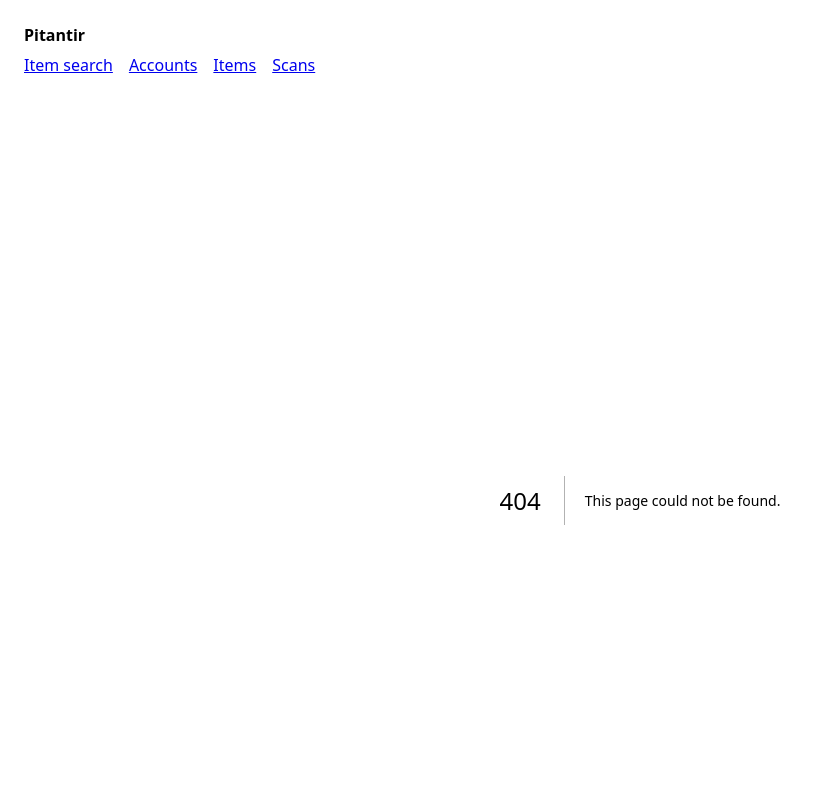
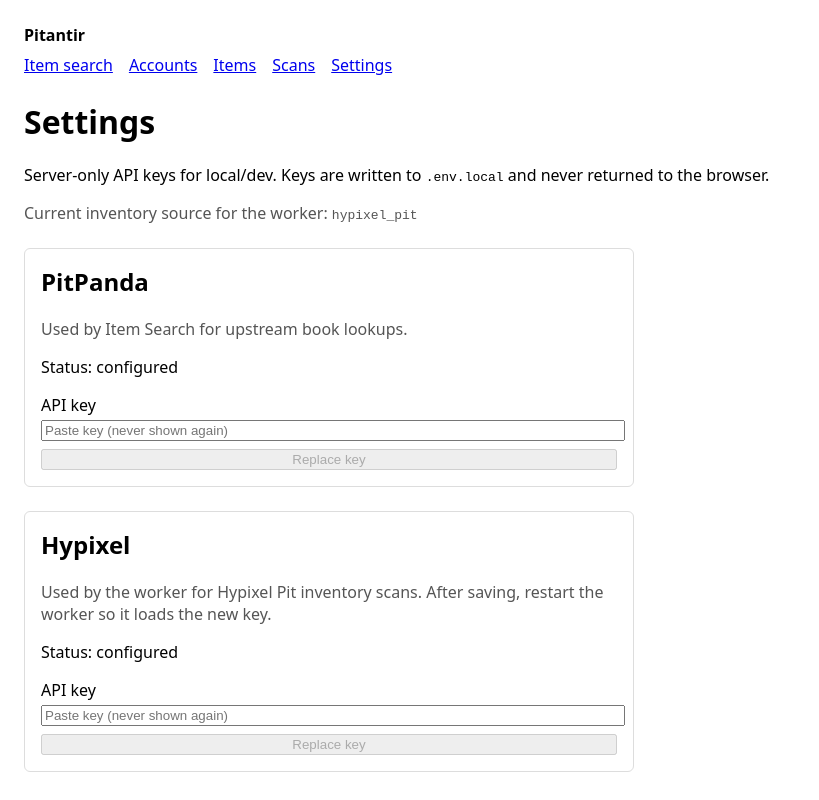
Before and after one commit to NotRealSoap/pitantir, a Next.js app in the folder apps/web/: page /settings in a window 1280 px wide. Before the commit this address had no page. Shown: the top 800 px of the page, without its empty margins (0-819 px from the left). Built offline with nearby package versions, Linux system fonts and the light colour scheme; no server answers.

Commit message:
Add Settings page for Hypixel API key
Let operators paste a Hypixel key in the web UI (never echoed back),
persist it to .env.local / root .env, and mark inventory source as
hypixel_pit for the worker.

Co-authored-by: NotRealSoap <NotRealSoap@users.noreply.github.com>

```diff
--- /dev/null
+++ b/apps/web/app/api/settings/hypixel/route.ts
@@ -0,0 +1,66 @@
+import { NextResponse } from "next/server";
+import {
+  getHypixelApiKey,
+  isHypixelConfigured,
+  setHypixelApiKey,
+} from "../../../../src/server/hypixel-key-store";
+import { InMemoryRateLimiter } from "../../../../src/server/rate-limit";
+
+const rateLimiter = new InMemoryRateLimiter(10, 60_000);
+
+function clientIp(request: Request): string {
+  return (
+    request.headers.get("x-forwarded-for")?.split(",")[0]?.trim() ??
+    request.headers.get("x-real-ip") ??
+    "anonymous"
+  );
+}
+
+/** Never returns the key value — only whether it is present. */
+export async function GET() {
+  return NextResponse.json({
+    configured: isHypixelConfigured(),
+    inventorySource: process.env.INVENTORY_SOURCE ?? (isHypixelConfigured() ? "hypixel_pit" : "mock"),
+  });
+}
+
+export async function POST(request: Request) {
+  const limit = rateLimiter.check(clientIp(request));
+  if (!limit.allowed) {
+    return NextResponse.json(
+      { ok: false, error: "Too many requests. Try again shortly." },
+      { status: 429 },
+    );
+  }
+
+  let body: unknown;
+  try {
+    body = await request.json();
+  } catch {
+    return NextResponse.json({ ok: false, error: "Request body must be JSON." }, { status: 400 });
+  }
+
+  const apiKey =
+    body !== null &&
+    typeof body === "object" &&
+    "apiKey" in body &&
+    typeof (body as { apiKey: unknown }).apiKey === "string"
+      ? (body as { apiKey: string }).apiKey
+      : null;
+
+  if (!apiKey) {
+    return NextResponse.json({ ok: false, error: "apiKey is required." }, { status: 400 });
+  }
+
+  try {
+    await setHypixelApiKey(apiKey);
+    return NextResponse.json({
+      ok: true,
+      configured: Boolean(getHypixelApiKey()),
+      inventorySource: "hypixel_pit",
+    });
+  } catch (error) {
+    const message = error instanceof Error ? error.message : "Unable to save API key.";
+    return NextResponse.json({ ok: false, error: message }, { status: 400 });
+  }
+}
--- a/apps/web/app/layout.tsx
+++ b/apps/web/app/layout.tsx
@@ -23,7 +23,10 @@ export default function RootLayout({ children }: { children: React.ReactNode })
             <a href="/items" style={{ marginRight: "1rem" }}>
               Items
             </a>
-            <a href="/scans">Scans</a>
+            <a href="/scans" style={{ marginRight: "1rem" }}>
+              Scans
+            </a>
+            <a href="/settings">Settings</a>
           </nav>
         </header>
         {children}
--- /dev/null
+++ b/apps/web/app/settings/page.tsx
@@ -0,0 +1,167 @@
+"use client";
+
+import { useEffect, useState } from "react";
+
+type KeySectionProps = {
+  title: string;
+  description: string;
+  configured: boolean | null;
+  endpoint: string;
+  savedMessage: string;
+  onConfiguredChange: (value: boolean) => void;
+};
+
+function KeySection({
+  title,
+  description,
+  configured,
+  endpoint,
+  savedMessage,
+  onConfiguredChange,
+}: KeySectionProps) {
+  const [apiKeyInput, setApiKeyInput] = useState("");
+  const [saving, setSaving] = useState(false);
+  const [message, setMessage] = useState<string | null>(null);
+
+  async function save() {
+    setSaving(true);
+    setMessage(null);
+    try {
+      const response = await fetch(endpoint, {
+        method: "POST",
+        headers: { "Content-Type": "application/json" },
+        body: JSON.stringify({ apiKey: apiKeyInput }),
+      });
+      const payload = (await response.json()) as {
+        ok?: boolean;
+        configured?: boolean;
+        error?: string;
+      };
+      if (!response.ok || !payload.ok) {
+        setMessage(payload.error ?? "Could not save API key.");
+        onConfiguredChange(false);
+        return;
+      }
+      onConfiguredChange(true);
+      setApiKeyInput("");
+      setMessage(savedMessage);
+    } catch {
+      setMessage("Could not save API key.");
+    } finally {
+      setSaving(false);
+    }
+  }
+
+  return (
+    <section
+      style={{
+        marginTop: "1.5rem",
+        padding: "1rem",
+        border: "1px solid #ddd",
+        borderRadius: "6px",
+        maxWidth: "36rem",
+      }}
+    >
+      <h2 style={{ marginTop: 0 }}>{title}</h2>
+      <p style={{ color: "#555" }}>{description}</p>
+      <p>
+        Status:{" "}
+        {configured === null ? "Checking…" : configured ? "configured" : "not configured"}
+      </p>
+      <form
+        onSubmit={(event) => {
+          event.preventDefault();
+          void save();
+        }}
+        style={{ display: "flex", flexDirection: "column", gap: "0.5rem", marginTop: "0.75rem" }}
+      >
+        <label>
+          API key
+          <input
+            type="password"
+            autoComplete="off"
+            value={apiKeyInput}
+            onChange={(event) => setApiKeyInput(event.target.value)}
+            placeholder="Paste key (never shown again)"
+            style={{ display: "block", width: "100%", marginTop: "0.25rem" }}
+            required
+          />
+        </label>
+        <button type="submit" disabled={saving || apiKeyInput.trim().length < 8}>
+          {saving ? "Saving…" : configured ? "Replace key" : "Save key"}
+        </button>
+      </form>
+      {message ? <p style={{ marginBottom: 0 }}>{message}</p> : null}
+    </section>
+  );
+}
+
+export default function SettingsPage() {
+  const [pitpandaConfigured, setPitpandaConfigured] = useState<boolean | null>(null);
+  const [hypixelConfigured, setHypixelConfigured] = useState<boolean | null>(null);
+  const [inventorySource, setInventorySource] = useState<string>("mock");
+
+  useEffect(() => {
+    void (async () => {
+      try {
+        const [pitpanda, hypixel] = await Promise.all([
+          fetch("/api/settings/pitpanda").then((r) => r.json()),
+          fetch("/api/settings/hypixel").then((r) => r.json()),
+        ]);
+        setPitpandaConfigured(Boolean(pitpanda.configured));
+        setHypixelConfigured(Boolean(hypixel.configured));
+        if (typeof hypixel.inventorySource === "string") {
+          setInventorySource(hypixel.inventorySource);
+        }
+      } catch {
+        setPitpandaConfigured(false);
+        setHypixelConfigured(false);
+      }
+    })();
+  }, []);
+
+  return (
+    <main>
+      <h1>Settings</h1>
+      <p>
+        Server-only API keys for local/dev. Keys are written to <code>.env.local</code> and never
+        returned to the browser.
+      </p>
+      <p style={{ color: "#555" }}>
+        Current inventory source for the worker: <code>{inventorySource}</code>
+      </p>
+
+      <KeySection
+        title="PitPanda"
+        description="Used by Item Search for upstream book lookups."
+        configured={pitpandaConfigured}
+        endpoint="/api/settings/pitpanda"
+        savedMessage="PitPanda API key saved. You can use Item Search now."
+        onConfiguredChange={setPitpandaConfigured}
+      />
+
+      <KeySection
+        title="Hypixel"
+        description="Used by the worker for Hypixel Pit inventory scans. After saving, restart the worker so it loads the new key."
+        configured={hypixelConfigured}
+        endpoint="/api/settings/hypixel"
+        savedMessage="Hypixel API key saved. Restart the worker (INVENTORY_SOURCE=hypixel_pit)."
+        onConfiguredChange={(value) => {
+          setHypixelConfigured(value);
+          if (value) setInventorySource("hypixel_pit");
+        }}
+      />
+
+      <section style={{ marginTop: "1.5rem", maxWidth: "36rem", color: "#555" }}>
+        <h2>Notes</h2>
+        <ul>
+          <li>Do not deploy this settings endpoint to a public host without auth.</li>
+          <li>
+            Accounts need a Minecraft UUID for Hypixel lookups — we&apos;ll add that on the account
+            form when wiring the live scanner.
+          </li>
+        </ul>
+      </section>
+    </main>
+  );
+}
--- /dev/null
+++ b/apps/web/src/server/hypixel-key-store.ts
@@ -0,0 +1,88 @@
+import { access, readFile, writeFile } from "node:fs/promises";
+import path from "node:path";
+
+const ENV_FILE = ".env.local";
+const KEY_NAME = "HYPIXEL_API_KEY";
+const SOURCE_NAME = "INVENTORY_SOURCE";
+
+/** In-process override so a saved key works without restarting Next.js. */
+let runtimeApiKey: string | null = null;
+
+export function getHypixelApiKey(): string | undefined {
+  const fromRuntime = runtimeApiKey?.trim();
+  if (fromRuntime) {
+    return fromRuntime;
+  }
+  const fromEnv = process.env.HYPIXEL_API_KEY?.trim();
+  return fromEnv || undefined;
+}
+
+export function isHypixelConfigured(): boolean {
+  return Boolean(getHypixelApiKey());
+}
+
+export async function setHypixelApiKey(apiKey: string): Promise<void> {
+  const trimmed = apiKey.trim();
+  if (trimmed.length < 8) {
+    throw new Error("API key is too short.");
+  }
+  if (trimmed.length > 512) {
+    throw new Error("API key is too long.");
+  }
+
+  runtimeApiKey = trimmed;
+  process.env.HYPIXEL_API_KEY = trimmed;
+  process.env.INVENTORY_SOURCE = "hypixel_pit";
+  await persistApiKey(trimmed);
+}
+
+async function persistApiKey(apiKey: string): Promise<void> {
+  const filePath = path.join(process.cwd(), ENV_FILE);
+  let existing = "";
+  try {
+    await access(filePath);
+    existing = await readFile(filePath, "utf8");
+  } catch {
+    existing = "";
+  }
+
+  const lines = existing
+    .split(/\r?\n/)
+    .filter(
+      (entry) =>
+        entry.trim().length > 0 &&
+        !entry.startsWith(`${KEY_NAME}=`) &&
+        !entry.startsWith(`${SOURCE_NAME}=`),
+    );
+
+  lines.push(`${KEY_NAME}=${apiKey}`);
+  lines.push(`${SOURCE_NAME}=hypixel_pit`);
+
+  await writeFile(filePath, `${lines.join("\n")}\n`, { encoding: "utf8", mode: 0o600 });
+
+  // Mirror into repo-root .env so `pnpm start:worker` can pick it up after restart.
+  await mirrorRootEnv(apiKey);
+}
+
+async function mirrorRootEnv(apiKey: string): Promise<void> {
+  const rootEnv = path.join(process.cwd(), "..", "..", ".env");
+  let existing = "";
+  try {
+    await access(rootEnv);
+    existing = await readFile(rootEnv, "utf8");
+  } catch {
+    existing = "";
+  }
+
+  const lines = existing
+    .split(/\r?\n/)
+    .filter(
+      (entry) =>
+        entry.trim().length > 0 &&
+        !entry.startsWith(`${KEY_NAME}=`) &&
+        !entry.startsWith(`${SOURCE_NAME}=`),
+    );
+  lines.push(`${KEY_NAME}=${apiKey}`);
+  lines.push(`${SOURCE_NAME}=hypixel_pit`);
+  await writeFile(rootEnv, `${lines.join("\n")}\n`, { encoding: "utf8", mode: 0o600 });
+}
```
Also changed, not shown: 2 other files (tests, documents, lock files or other folders).
